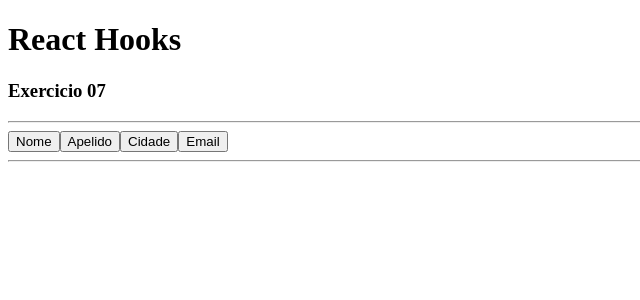
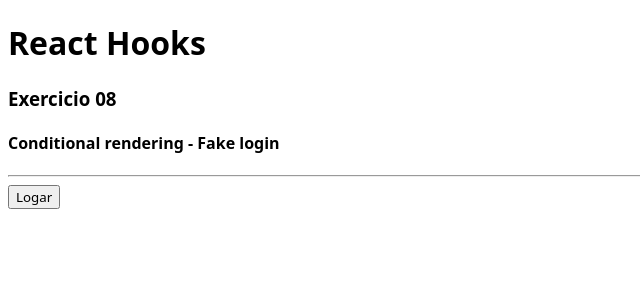
Before and after one commit to danielBRTanimacao/React-estudo, a React (Vite) app in the folder react-04-hooks/: page / in a window 1280 px wide. Shown: the top 300 px of the page, without its empty margins (0-640 px from the left). Built offline with nearby package versions, Linux system fonts and the light colour scheme.

Commit message:
conditional

```diff
--- a/react-04-hooks/src/App.jsx
+++ b/react-04-hooks/src/App.jsx
@@ -7,7 +7,8 @@ import React from "react";
 // import HookState05 from "./components/UseState05";
 // import HookState06 from "./components/UseState06";
 // import HookState07 from "./components/UseState07";
-import HookState08 from "./components/UseState08";
+// import HookState08 from "./components/UseState08";
+import HookState09 from "./components/UseState09";
 
 import "./assets/css/Index.css";
 
@@ -20,7 +21,8 @@ export default () => {
             {/* <HookState04 /> */}
             {/* <HookState05 /> */}
             {/* <HookState06 /> */}
-            <HookState08 />
+            {/* <HookState08 /> */}
+            <HookState09 />
         </>
     );
 };
--- a/react-04-hooks/src/assets/css/Index.css
+++ b/react-04-hooks/src/assets/css/Index.css
@@ -1,3 +1,9 @@
 .container {
     padding: 10rem;
 }
+
+* {
+    font-family: system-ui, -apple-system, BlinkMacSystemFont, "Segoe UI",
+        Roboto, Oxygen, Ubuntu, Cantarell, "Open Sans", "Helvetica Neue",
+        sans-serif;
+}
--- /dev/null
+++ b/react-04-hooks/src/components/UseState09.jsx
@@ -0,0 +1,25 @@
+import React, { useState } from "react";
+
+export default () => {
+    const [login, SetLogin] = useState(false);
+    const [btnText, SetbtnText] = useState("Logar");
+
+    return (
+        <>
+            <h3>Exercicio 08</h3>
+            <h4>Conditional rendering - Fake login</h4>
+            <hr />
+
+            <button
+                onClick={() => {
+                    SetLogin(!login);
+                    SetbtnText(login ? "Login" : "Sair");
+                }}
+            >
+                {btnText}
+            </button>
+
+            {login && <p>Usuario logado!</p>}
+        </>
+    );
+};
```
